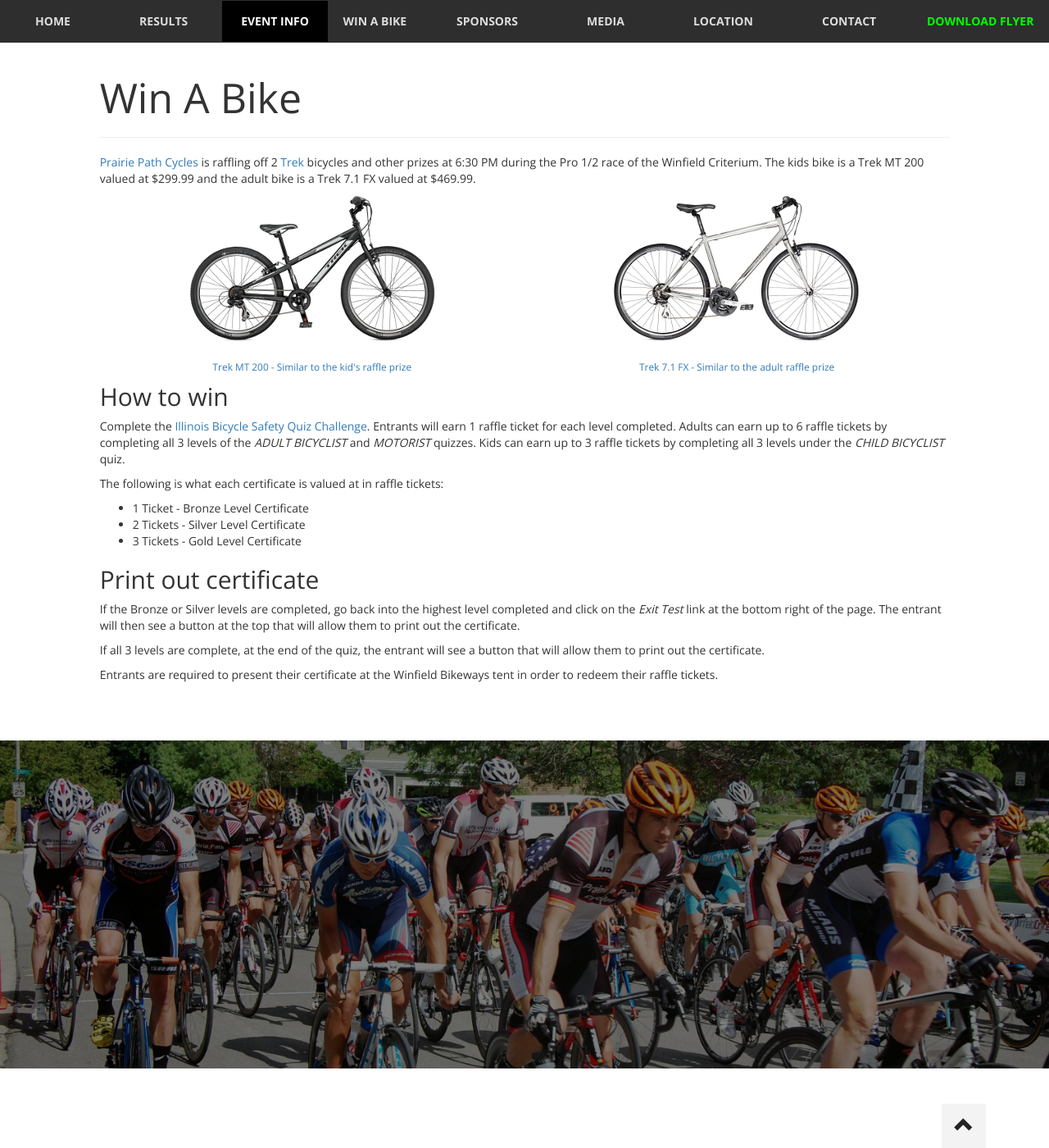
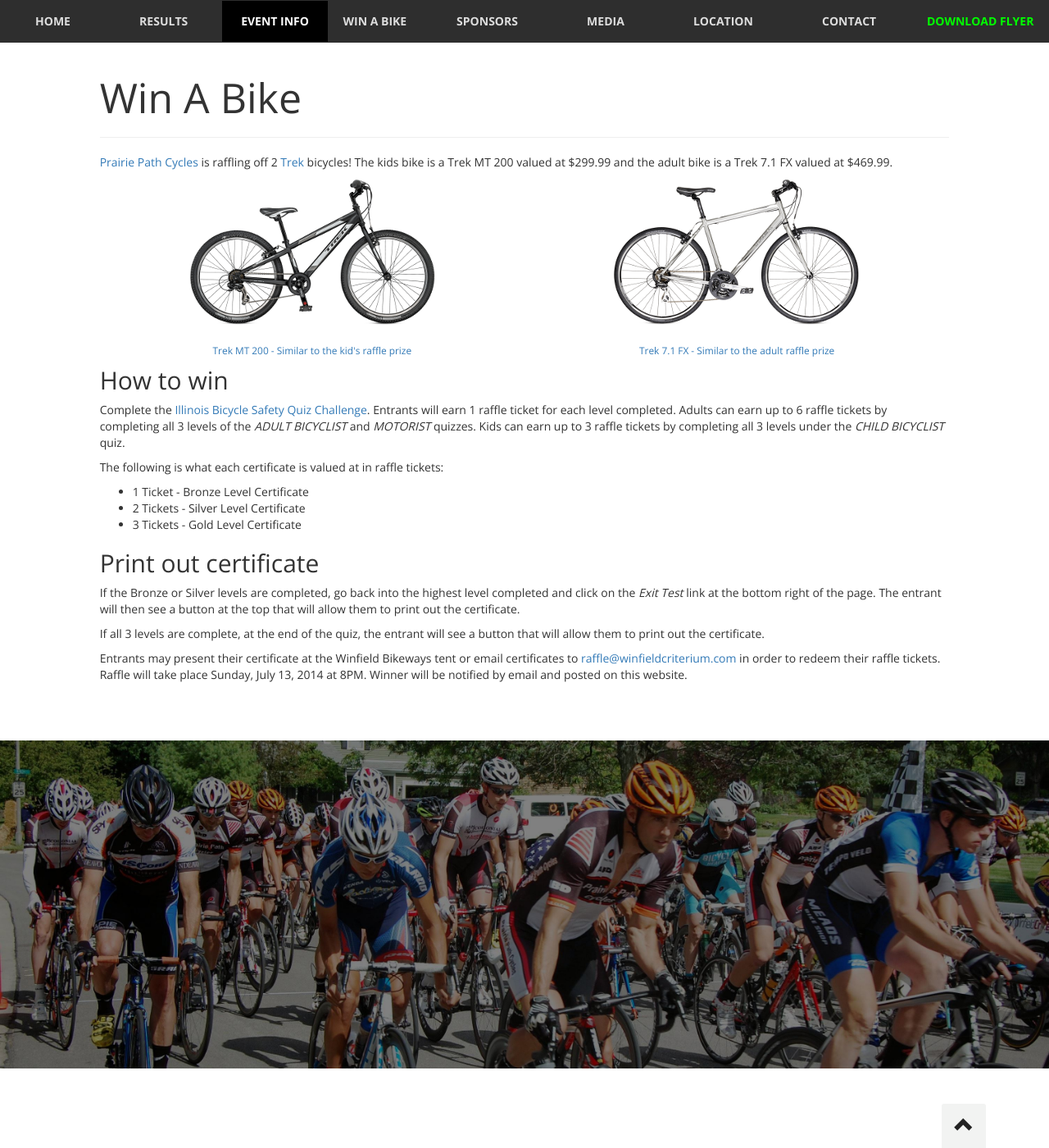
Before and after one commit to winfieldcriterium/winfieldcriterium.github.io, a Jekyll site: the page built from index.html, in a window 1280 px wide and 1400 px high, scrolled down 5270 px. Shown: the whole window at 82% size. Built offline with Jekyll 4.4.1, drawn with Linux system fonts in a browser that asks for light colours; nearby versions of some CDN libraries; Markdown is read by kramdown in place of the engine named in the settings.

Commit message:
raffle update

```diff
--- a/index.html
+++ b/index.html
@@ -323,8 +323,7 @@
     <p>
       <a href="http://www.prairiepathcycles.com/" target="_blank">Prairie Path
         Cycles</a> is raffling off 2 <a
-        href="http://www.trekbikes.com/">Trek</a> bicycles and other prizes at
-      6:30 PM during the Pro 1/2 race of the Winfield Criterium. The kids bike
+        href="http://www.trekbikes.com/">Trek</a> bicycles! The kids bike
       is a Trek MT 200 valued at $299.99 and the adult bike is a Trek 7.1 FX
       valued at $469.99.
     </p>
@@ -374,8 +373,12 @@
       a button that will allow them to print out the certificate.
     </p>
     <p>
-      Entrants are required to present their certificate at the Winfield
-      Bikeways tent in order to redeem their raffle tickets.
+      Entrants may present their certificate at the Winfield Bikeways tent or
+      email certificates to
+      <a href="mailto:raffle@winfieldcriterium.com">raffle@winfieldcriterium.com</a>
+      in order to redeem their raffle tickets. Raffle will take place Sunday,
+      July 13, 2014 at 8PM. Winner will be notified by email and posted on this
+      website.
     </p>
   </div>
 </div>
```
